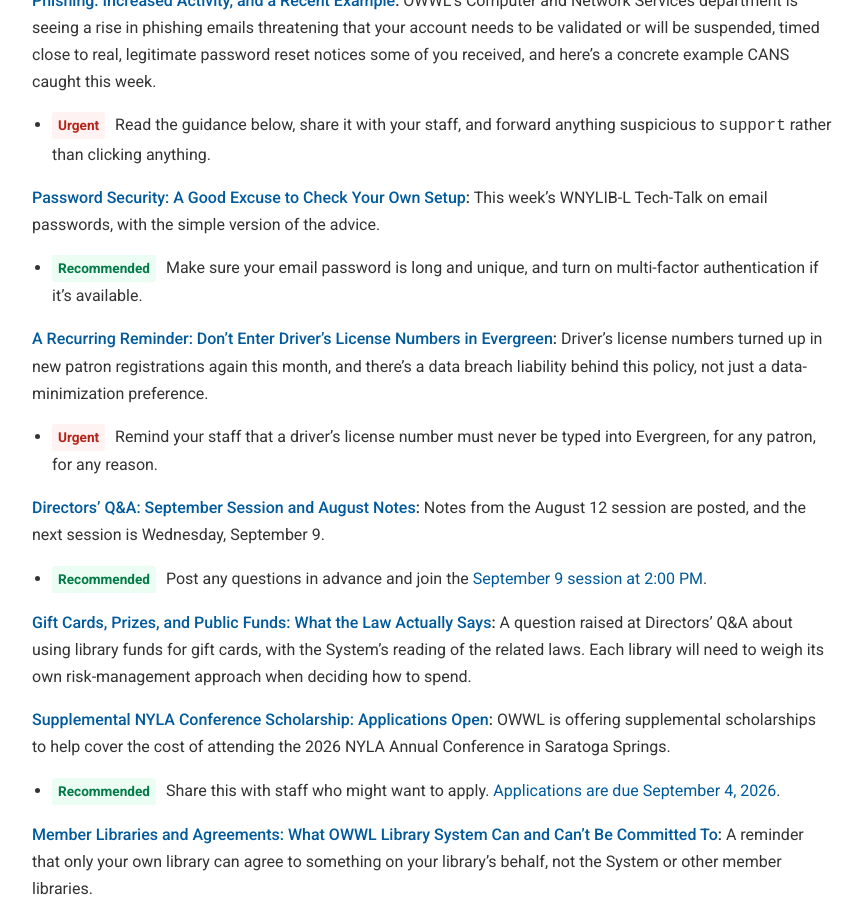
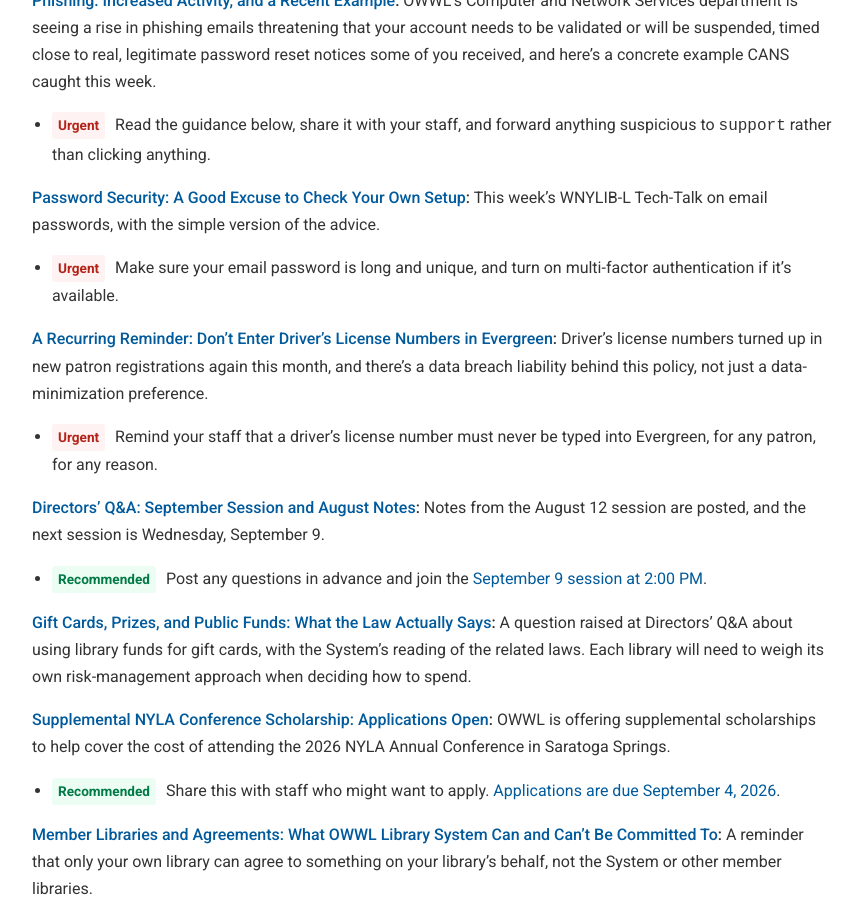
Before and after one commit to OWWL-Library-System/briefing, a Jekyll site: the page built from director/2026-08-18.md, in a window 1280 px wide and 900 px high, scrolled down 351 px. Shown: the whole window, without its empty margins (208-1069 px from the left). Built offline with Jekyll 4.4.1, drawn with Linux system fonts in a browser that asks for light colours.

Commit message:
Change password security advice to urgent

```diff
--- a/director/2026-08-18.md
+++ b/director/2026-08-18.md
@@ -17,7 +17,7 @@ layout: briefing
 
 **[Password Security: A Good Excuse to Check Your Own Setup](#password-security-a-good-excuse-to-check-your-own-setup):** This week's WNYLIB-L Tech-Talk on email passwords, with the simple version of the advice.
 
-- <span class="action action-recommended">Recommended</span> Make sure your email password is long and unique, and turn on multi-factor authentication if it's available.
+- <span class="action action-urgent">Urgent</span> Make sure your email password is long and unique, and turn on multi-factor authentication if it's available.
 
 **[A Recurring Reminder: Don't Enter Driver's License Numbers in Evergreen](#a-recurring-reminder-dont-enter-drivers-license-numbers-in-evergreen):** Driver's license numbers turned up in new patron registrations again this month, and there's a data breach liability behind this policy, not just a data-minimization preference.
 
```
